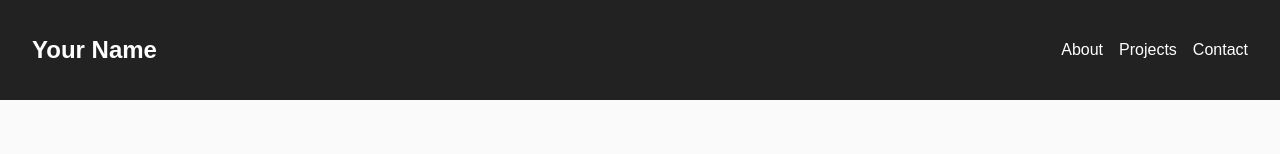
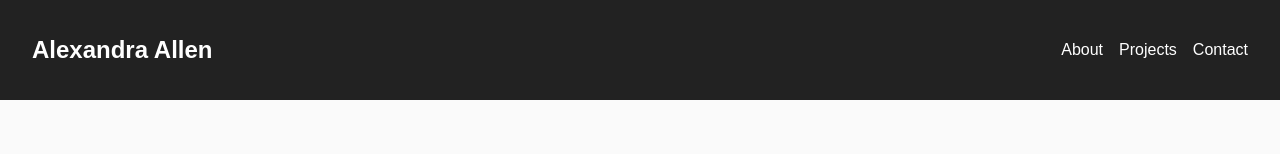
Before and after one commit to Alexandra632/cloudFlareSite, a plain HTML site: page about.html in a window 1280 px wide. Shown: the top 154 px of the page. Drawn offline with Linux system fonts and the light colour scheme.

Commit message:
Update about.html

```diff
--- a/about.html
+++ b/about.html
@@ -8,7 +8,7 @@
 <body>
   <header>
     <nav>
-        <h1><a href="index.html">Your Name</a></h1>
+        <h1><a href="index.html">Alexandra Allen</a></h1>
         <ul>
           <li><a href="about.html">About</a></li>
           <li><a href="projects.html">Projects</a></li>
```
